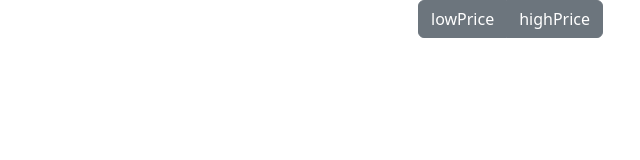
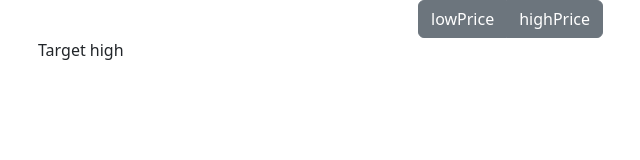
Before and after one commit to Ateyl/elektrikell, a React (Create React App) app: page / in a window 1280 px wide. Shown: the top 160 px of the page, without its empty margins (44-684 px from the left). Built offline with nearby package versions, Linux system fonts and the light colour scheme.

Commit message:
new main

```diff
--- a/package.json
+++ b/package.json
@@ -30,5 +30,8 @@
       "last 1 firefox version",
       "last 1 safari version"
     ]
+  },
+  "devDependencies": {
+    "@babel/plugin-proposal-private-property-in-object": "^7.21.11"
   }
 }
--- a/src/App.js
+++ b/src/App.js
@@ -15,7 +15,7 @@ function App() {
 <Container>
 <Head activePrice = {activePrice} setActivePrice={setActivePrice}  />
 <Body />
-<Footer />
+<Footer activePrice= {activePrice}/>
 </Container>
 </div>
   );
--- a/src/Footer/Footer.jsx
+++ b/src/Footer/Footer.jsx
@@ -1,7 +1,13 @@
-function Footer () {
+import TargetHigh from "./TargetHigh";
+import TargetLow from "./TargetLow"
+import { DEFAULT_ACTIVE_BUTTON } from "../Head";
+
+function Footer ({activePrice}) {
     return (
-        <></>
-    )
+        <>
+        {activePrice === DEFAULT_ACTIVE_BUTTON ? <TargetHigh /> : <TargetLow />}
+        </>
+    );
 }
 
 export default Footer;
--- a/src/Footer/TargetLow.jsx
+++ b/src/Footer/TargetLow.jsx
@@ -1,4 +1,5 @@
 import Row from 'react-bootstrap/Row';
+import Col from 'react-bootstrap/Col';
 
 function TargetLow() {
     return (
```
Also changed, not shown: src/Head/Info.jsx (+6 -3 lines), 1 other file (tests, documents, lock files or other folders).
